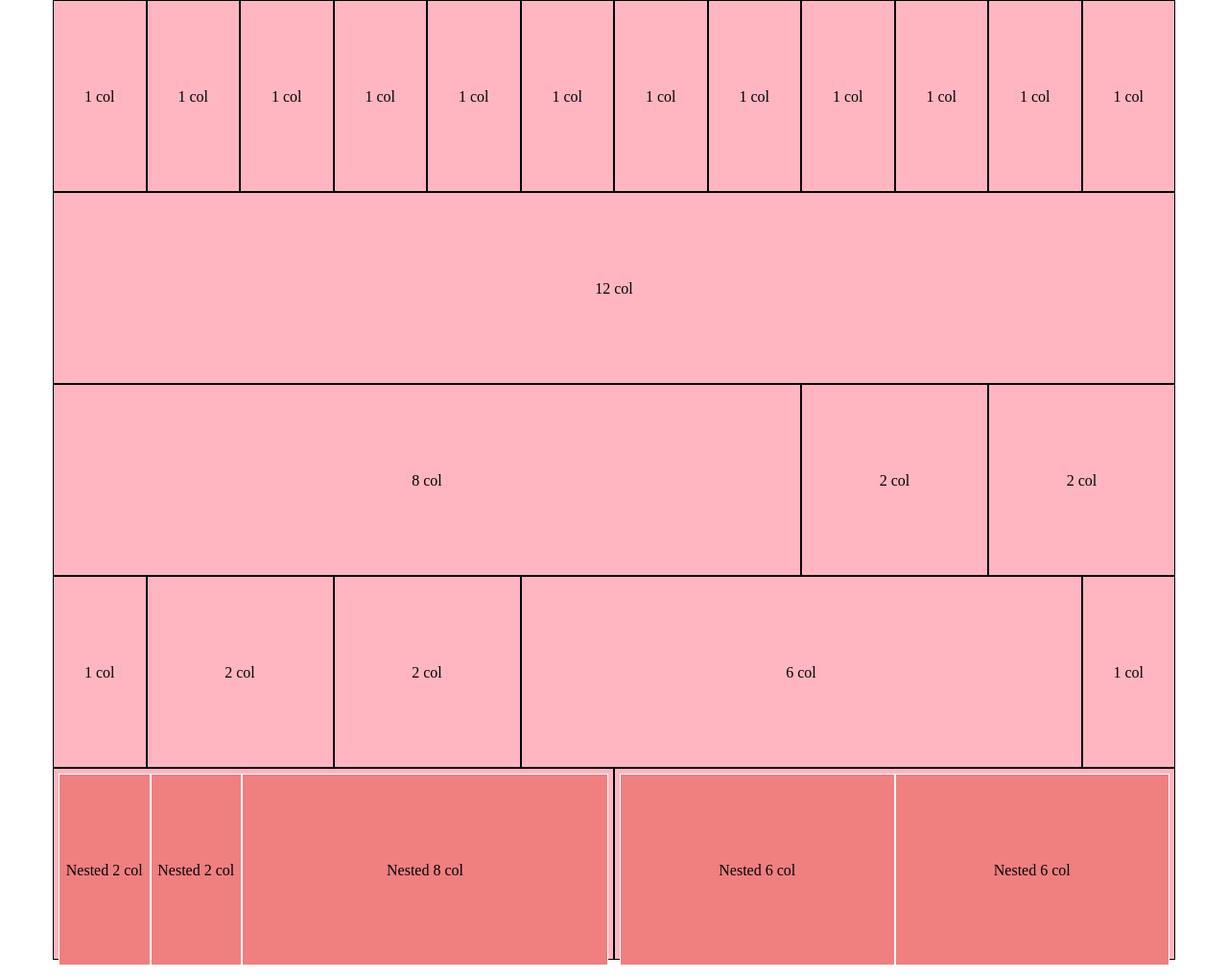
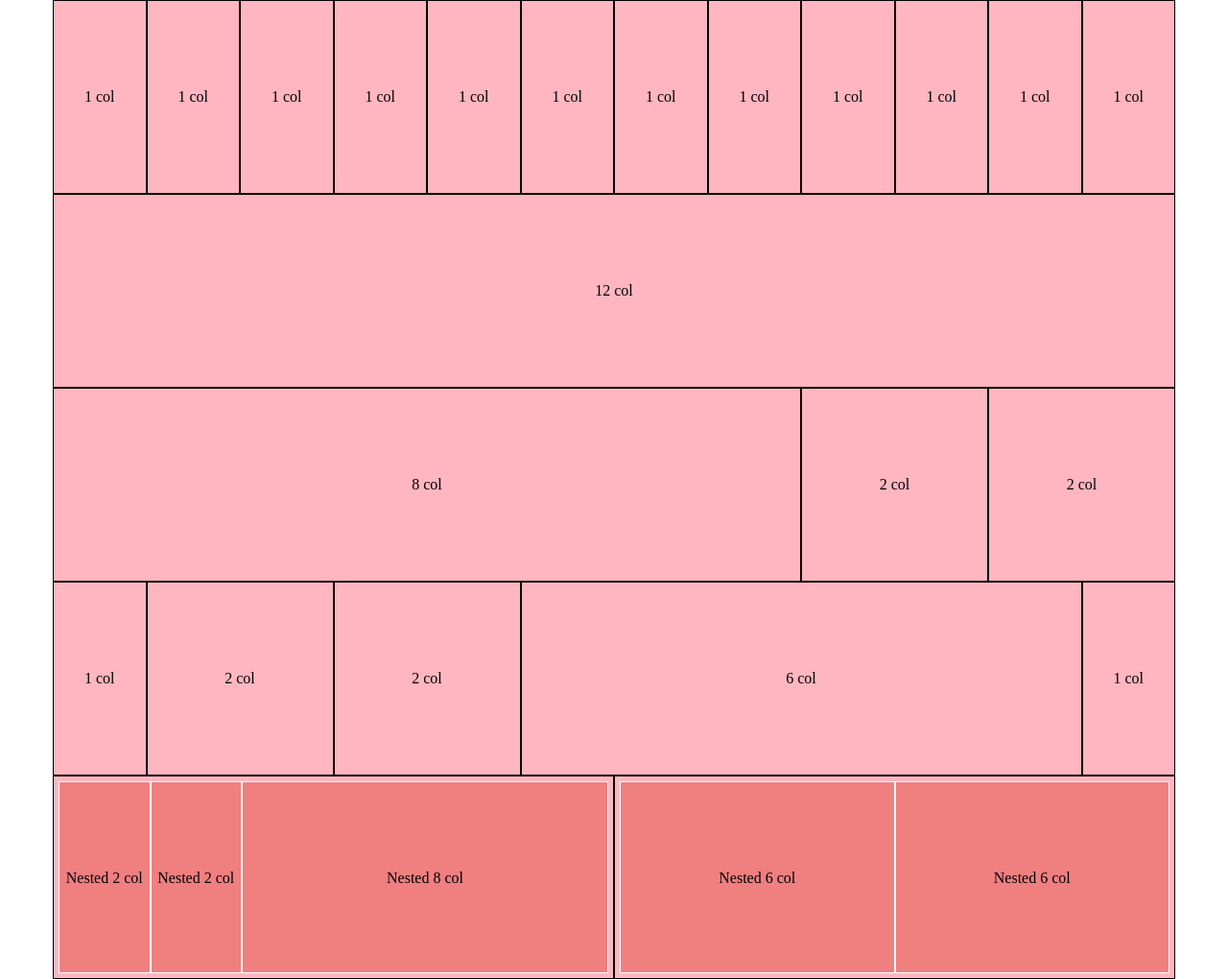
Before and after one commit to CassiniHub/html-css-12bool, a plain HTML site: page index.html in a window 1280 px wide. Shown: the whole page at 96% size. Drawn offline with Linux system fonts and the light colour scheme.

Commit message:
Exercise complete - v0.1
- Completed exercise after review

```diff
--- a/css/master.css
+++ b/css/master.css
@@ -1,5 +1,5 @@
 .pink{
-  height: 200px;
+  min-height: 200px;
   line-height: 200px;
 
   border: 1px solid black;
--- a/index.html
+++ b/index.html
@@ -14,80 +14,122 @@
 
       <!-- FIRST ROW -->
       <div class="row">
-        <div class="col-1 pink">
+        <div class="col-1">
+          <div class="pink">
             1 col
           </div>
-        <div class="col-1 pink">
+        </div>
+        <div class="col-1">
+          <div class="pink">
             1 col
           </div>
-        <div class="col-1 pink">
+        </div>
+        <div class="col-1">
+          <div class="pink">
             1 col
           </div>
-        <div class="col-1 pink">
+        </div>
+        <div class="col-1">
+          <div class="pink">
             1 col
           </div>
-        <div class="col-1 pink">
+        </div>
+        <div class="col-1">
+          <div class="pink">
             1 col
           </div>
-        <div class="col-1 pink">
+        </div>
+        <div class="col-1">
+          <div class="pink">
             1 col
           </div>
-        <div class="col-1 pink">
+        </div>
+        <div class="col-1">
+          <div class="pink">
             1 col
           </div>
-        <div class="col-1 pink">
+        </div>
+        <div class="col-1">
+          <div class="pink">
             1 col
           </div>
-        <div class="col-1 pink">
+        </div>
+        <div class="col-1">
+          <div class="pink">
             1 col
           </div>
-        <div class="col-1 pink">
+        </div>
+        <div class="col-1">
+          <div class="pink">
             1 col
           </div>
-        <div class="col-1 pink">
+        </div>
+        <div class="col-1">
+          <div class="pink">
             1 col
           </div>
-        <div class="col-1 pink">
+        </div>
+        <div class="col-1">
+          <div class="pink">
             1 col
+          </div>
         </div>
       </div>
 
       <!-- SECOND ROW -->
       <div class="row">
-        <div class="col-12 pink">
+        <div class="col-12">
+          <div class="pink">
             12 col
+          </div>
         </div>
       </div>
 
       <!-- FOURTH ROW -->
       <div class="row">
-        <div class="col-8 pink">
+        <div class="col-8">
+          <div class="pink">
             8 col
           </div>
-        <div class="col-2 pink">
+        </div>
+        <div class="col-2">
+          <div class="pink">
             2 col
           </div>
-        <div class="col-2 pink">
+        </div>
+        <div class="col-2">
+          <div class="pink">
             2 col
+          </div>
         </div>
       </div>
 
       <!-- FIFTH ROW -->
       <div class="row">
-        <div class="col-1 pink">
+        <div class="col-1">
+          <div class="pink">
             1 col
           </div>
-        <div class="col-2 pink">
+        </div>
+        <div class="col-2">
+          <div class="pink">
             2 col
           </div>
-        <div class="col-2 pink">
+        </div>
+        <div class="col-2">
+          <div class="pink">
             2 col
           </div>
-        <div class="col-6 pink">
+        </div>
+        <div class="col-6">
+          <div class="pink">
             6 col
           </div>
-        <div class="col-1 pink">
+        </div>
+        <div class="col-1">
+          <div class="pink">
             1 col
+          </div>
         </div>
       </div>
 
@@ -95,40 +137,53 @@
       <div class="row">
 
         <!-- NESTED 1 -->
-        <div class="col-6 pink">
+        <div class="col-6">
 
-          <div class="row">
+          <div class="pink">
 
-            <div class="nested">
-              <div class="col-2 red">
+            <div class="row nested">
+              <div class="col-2">
+                <div class="red">
                   Nested 2 col
                 </div>
-              <div class="col-2 red">
+              </div>
+              <div class="col-2">
+                <div class="red">
                   Nested 2 col
                 </div>
-              <div class="col-8 red">
+              </div>
+              <div class="col-8">
+                <div class="red">
                   Nested 8 col
+                </div>
+              </div>
             </div>
           </div>
 
         </div>
+
+        <!-- NESTED 2 -->
+        <div class="col-6 ">
+
+          <div class="pink">
+
+            <div class="row nested">
+
+              <div class="col-6">
+                <div class="red">
+                  Nested 6 col
                 </div>
 
-        <!-- NESTED 2 -->
-        <div class="col-6 pink">
-
-          <div class="row">
-
-            <div class="nested">
-              <div class="col-6 red">
+              </div>
+              <div class="col-6">
+                <div class="red">
                   Nested 6 col
                 </div>
-              <div class="col-6 red">
-                Nested 6 col
               </div>
             </div>
 
           </div>
+
         </div>
       </div>
 
```
Lines whose indentation alone changed are shown as unchanged.
